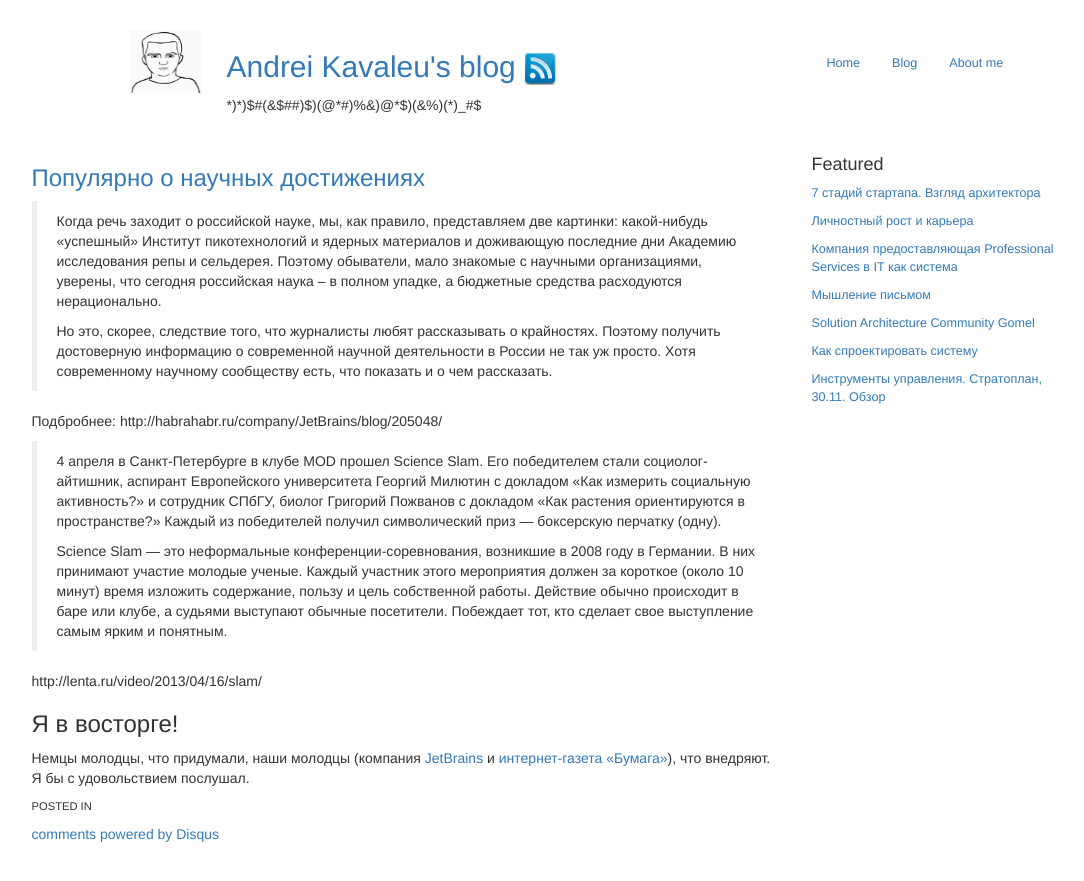
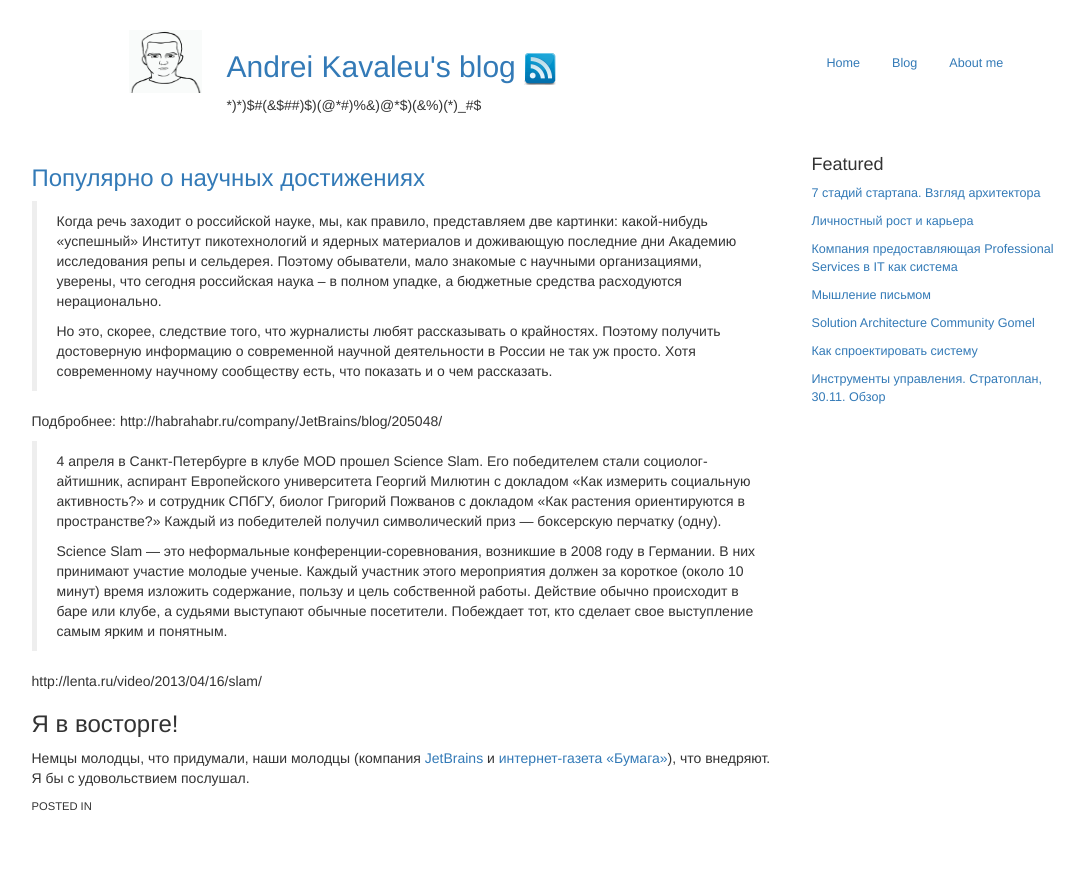
Before and after one commit to akava/akava.github.io, a Jekyll site: the page built from _posts/2013-12-07-populyarno-o-nauchnyh-dostizheniyah.md, in a window 1280 px wide. Shown: the top 881 px of the page, without its empty margins (136-1220 px from the left). Built offline with Jekyll 4.4.1, drawn with Linux system fonts in a browser that asks for light colours; nearby versions of some CDN libraries; comment, search, counter and statistics services are not loaded; some of the changed lines change nothing that is shown.

Commit message:
Google analytics, removed disqus

```diff
--- a/_layouts/default.html
+++ b/_layouts/default.html
@@ -28,16 +28,14 @@
 
         <script src="//code.jquery.com/jquery-1.11.0.min.js"></script>
         <script src="//netdna.bootstrapcdn.com/bootstrap/3.1.0/js/bootstrap.min.js"></script>
-<script type="text/javascript">
-    var _gaq = _gaq || [];
-    _gaq.push(['_setAccount', 'UA-39452572-1']);
-    _gaq.push(['_trackPageview']);
+        <!-- Google tag (gtag.js) -->
+        <script async src="https://www.googletagmanager.com/gtag/js?id=G-1H9CJTE1LG"></script>
+        <script>
+            window.dataLayer = window.dataLayer || [];
+            function gtag(){dataLayer.push(arguments);}
+            gtag('js', new Date());
 
-    (function() {
-        var ga = document.createElement('script'); ga.type = 'text/javascript'; ga.async = true;
-        ga.src = ('https:' == document.location.protocol ? 'https://ssl' : 'http://www') + '.google-analytics.com/ga.js';
-        var s = document.getElementsByTagName('script')[0]; s.parentNode.insertBefore(ga, s);
-    })();
+            gtag('config', 'G-1H9CJTE1LG');
         </script>
     </body>
 </html>
--- a/_layouts/post.html
+++ b/_layouts/post.html
@@ -15,16 +15,3 @@
 			<a href="{{ tag.slug | prepend: "/tag/" | prepend: site.baseurl }}"><span class="badge">{{ tag.name }}</span></a>
 		{% endfor %}
 	</p>
-
-<div id="disqus_thread"></div>
-<script type="text/javascript">
-    var disqus_shortname = 'kavaleu-ru'; // required: replace example with your forum shortname
-
-    (function() {
-        var dsq = document.createElement('script'); dsq.type = 'text/javascript'; dsq.async = true;
-        dsq.src = '//' + disqus_shortname + '.disqus.com/embed.js';
-        (document.getElementsByTagName('head')[0] || document.getElementsByTagName('body')[0]).appendChild(dsq);
-    })();
-</script>
-<noscript>Please enable JavaScript to view the <a href="http://disqus.com/?ref_noscript">comments powered by Disqus.</a></noscript>
-<a href="http://disqus.com" class="dsq-brlink">comments powered by <span class="logo-disqus">Disqus</span></a>
```
Lines whose indentation alone changed are shown as unchanged.
